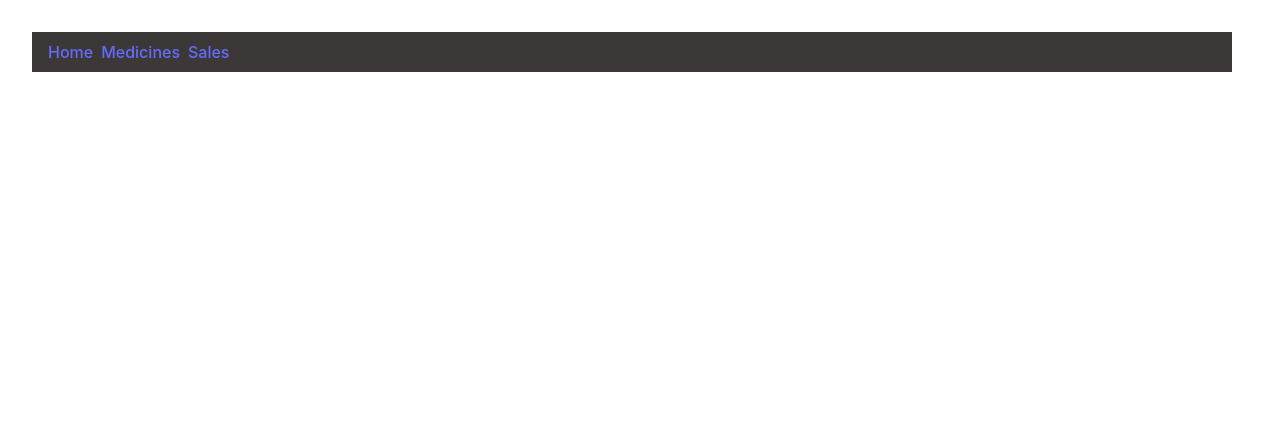
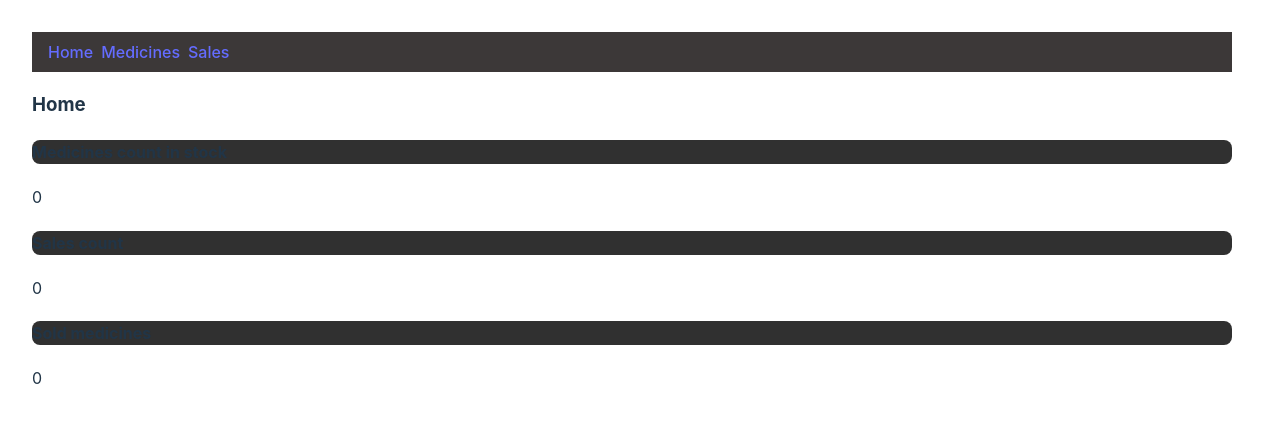
Before and after one commit to Banych/pharmacy-app, a React (Vite) app: page /#/ in a window 1280 px wide. Shown: the top 422 px of the page. Built offline with nearby package versions, Linux system fonts and the light colour scheme.

Commit message:
implementing home

```diff
--- /dev/null
+++ b/src/components/home/Home.module.css
@@ -0,0 +1,4 @@
+.div-h {
+  background-color: rgb(48, 48, 48);
+  border-radius: 8px;
+}
--- /dev/null
+++ b/src/components/home/Home.tsx
@@ -0,0 +1,67 @@
+import { useCallback, useEffect, useMemo, useState } from "react";
+import useMedicinesHook from "../../hooks/useMedicines.hook";
+import useSalesHook from "../../hooks/useSales.hook";
+import { Medicine } from "../../models/medicine";
+import { Sale } from "../../models/sales";
+import styles from "./Home.module.css"
+
+export const Home = () => {
+  const { fetchItems: fetchMedicines, isFetchLoading: isFetchMedicineLoading } =
+    useMedicinesHook();
+  const { fetchItems: fetchSales, isFetchLoading: isFetchSalesLoading } =
+    useSalesHook();
+
+  const [medicines, setMedicines] = useState<Medicine[]>([]);
+  const [sales, setSales] = useState<Sale[]>([]);
+
+  const fetchItems = useCallback(() => {
+    fetchSales().then((dbSales) => {
+      if (dbSales) {
+        setSales(dbSales);
+      }
+    });
+    fetchMedicines().then((dbMedicines) => {
+      if (dbMedicines) {
+        setMedicines(dbMedicines);
+      }
+    });
+  }, [fetchMedicines, fetchSales]);
+
+  const medicinesCount = useMemo(() => {
+    return medicines.length;
+  }, [medicines.length]);
+
+  const salesCount = useMemo(() => {
+    return sales.length;
+  }, [sales.length]);
+
+  const soldCount = useMemo(() => {
+    return sales.reduce((summ, item) => {
+      return summ + item.quantity;
+    }, 0);
+  }, [sales]);
+
+  useEffect(() => {
+    fetchItems();
+  }, [fetchItems]);
+
+  return (
+    <div>
+      <h3>Home</h3>
+      <div>
+        <div>
+          <h4 className={styles['div-h']}>Medicines count in stock</h4>
+          <span>{medicinesCount}</span>
+        </div>
+        <div>
+          <h4 className={styles['div-h']}>Sales count</h4>
+          <span>{salesCount}</span>
+        </div>
+        <div>
+          <h4 className={styles['div-h']}>Sold medicines</h4>
+          <span>{soldCount}</span>
+        </div>
+      </div>
+    </div>
+  );
+};
--- a/src/routes.tsx
+++ b/src/routes.tsx
@@ -5,12 +5,18 @@ import MedicinesList from "./components/medicines-list/MedicinesList";
 import { AddMedicine } from "./components/add-medicine/AddMedicine";
 import SalesList from "./components/sales-list/SalesList";
 import { AddSales } from "./components/add-sale/AddSale";
+import { Home } from "./components/home/Home";
 
 export const router = createHashRouter([
   {
     path: "/",
     element: <App />,
     children: [
+      {
+        path: "",
+        element: <Home />,
+        index: true,
+      },
       {
         path: "medicines",
         children: [
@@ -30,7 +36,7 @@ export const router = createHashRouter([
             element: <AddSales />,
           },
         ],
-      }
+      },
     ],
   },
 ]);
```
